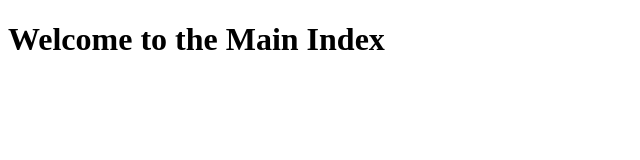
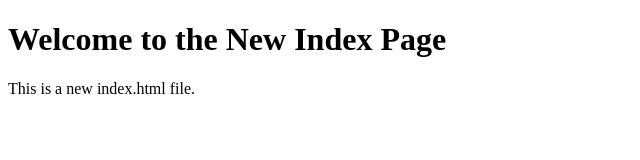
Before and after one commit to GEMS-Gallery/escapehatch-01922a46b906, a website built with Vite: page frontend/index.html in a window 1280 px wide. Shown: the whole page, without its empty margins (0-640 px from the left). Built offline with nearby package versions, Linux system fonts and the light colour scheme.

Commit message:
01922a55-c255-7ee8-b2c8-963dc75b6991

```diff
--- a/frontend/index.html
+++ b/frontend/index.html
@@ -3,10 +3,10 @@
 <head>
     <meta charset="UTF-8">
     <meta name="viewport" content="width=device-width, initial-scale=1.0">
-    <title>Main Index</title>
+    <title>New Index</title>
 </head>
 <body>
-    <h1>Welcome to the Main Index</h1>
-    <script type="module" src="index.js"></script>
+    <h1>Welcome to the New Index Page</h1>
+    <p>This is a new index.html file.</p>
 </body>
 </html>
```
